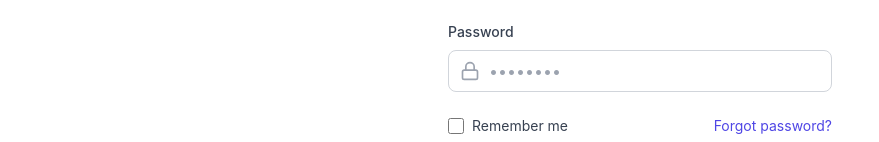
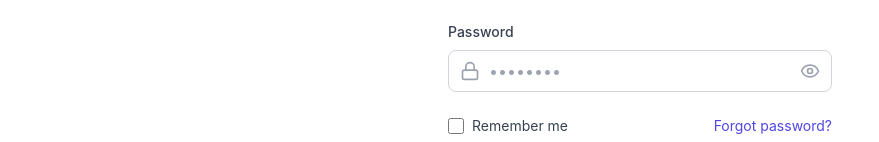
Before and after one commit to amareshgoshika/mail-hub-ui, a React (Create React App) app: page /login in a window 1280 px wide. Shown: the part 280-422 px from the top of the page, without its empty margins (0-879 px from the left). Built offline with nearby package versions, Linux system fonts and the light colour scheme.

Commit message:
added show password functionality

```diff
--- a/src/components/LoginPage.js
+++ b/src/components/LoginPage.js
@@ -1,5 +1,5 @@
 import React, { useState } from "react";
-import { Mail, Lock, ArrowRight, Loader } from 'lucide-react';
+import { Mail, Lock, ArrowRight, Loader, Eye, EyeOff } from 'lucide-react';
 import { useNavigate, Link } from "react-router-dom";
 import axios from "axios";
 
@@ -8,12 +8,17 @@ function LoginPage() {
 
   const [formData, setFormData] = useState({ email: "", password: "" });
   const [loading, setLoading] = useState(false);
+  const [showPassword, setShowPassword] = useState(false);
 
   const handleChange = (e) => {
     setFormData((prev) => ({
       ...prev,
       [e.target.name]: e.target.value,
     }));
+  };
+
+  const toggleShowPassword = () => {
+    setShowPassword((prevState) => !prevState);
   };
 
   // Handle form submission
@@ -91,13 +96,21 @@ function LoginPage() {
                 <input
                   id="password"
                   name="password"
-                  type="password"
+                  type={showPassword ? "text" : "password"}
                   value={formData.password}
                   onChange={handleChange}
-                  className="block w-full pl-10 pr-3 py-2 border border-gray-300 rounded-lg focus:ring-2 focus:ring-indigo-600 focus:border-transparent"
+                  className="block w-full pl-10 pr-10 py-2 border border-gray-300 rounded-lg focus:ring-2 focus:ring-indigo-600 focus:border-transparent"
                   placeholder="••••••••"
                   required
                 />
+                <button
+                  type="button"
+                  onClick={toggleShowPassword}
+                  className="absolute inset-y-0 right-0 flex items-center pr-3 focus:outline-none"
+                  aria-label={showPassword ? "Hide Password" : "Show Password"}
+                >
+                  {showPassword ? <EyeOff className="h-5 w-5 text-gray-400" /> : <Eye className="h-5 w-5 text-gray-400" />}
+                </button>
               </div>
             </div>
 
```
